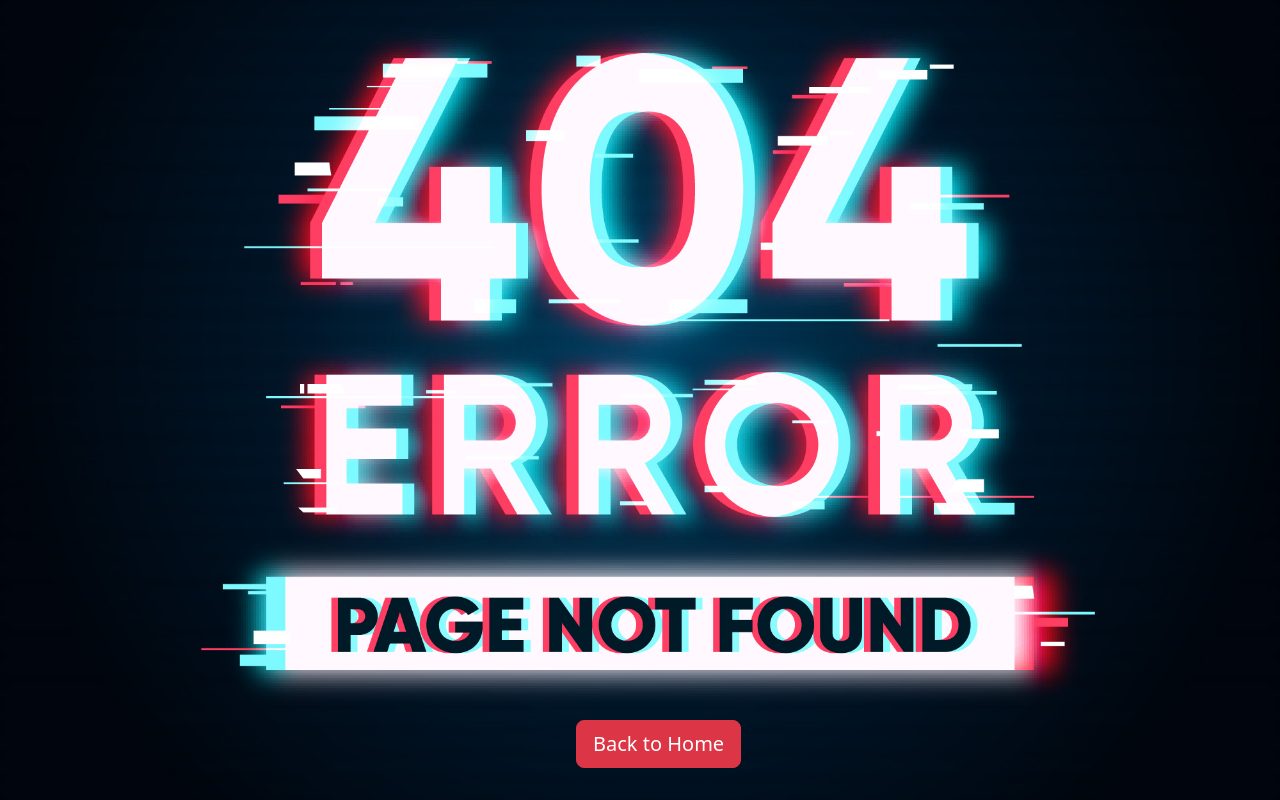
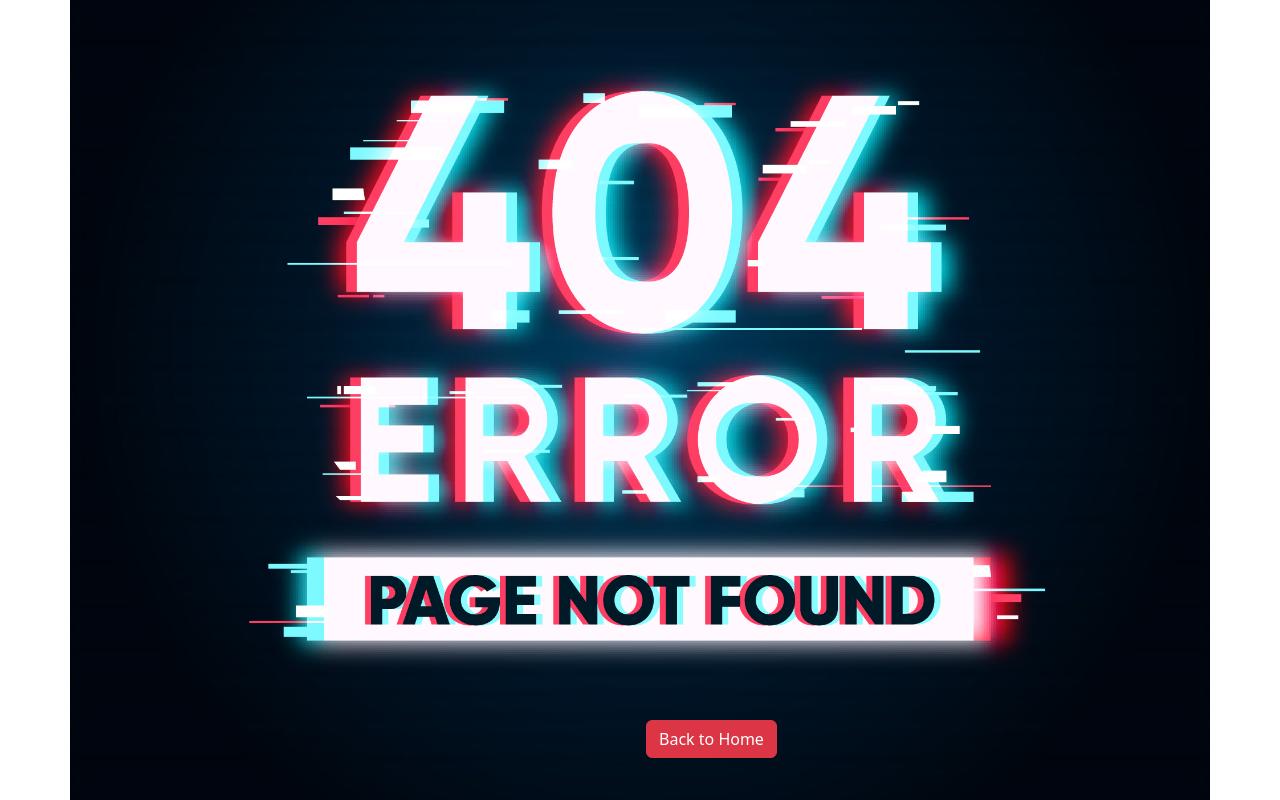
Before and after one commit to nicosalasaraoz/Blog_Noticias, a React (Create React App) app: page /ArticleDetail/1 in a window 1280 px wide. Built offline with nearby package versions, Linux system fonts and the light colour scheme.

Commit message:
error404 terminado

```diff
--- a/src/Components/Error404.jsx
+++ b/src/Components/Error404.jsx
@@ -4,15 +4,13 @@ import { Link } from "react-router-dom";
 
 const Error404 = () => {
   return (
-    <>
-      <Container fluid className="image-e">
-        <Link to="/">
-          <Button size="lg" variant="danger" className="bt-volver">
-            Back to Home
+
+      <Container  className="image-e">
+          <Button variant="danger" className="bt-volver">
+          <Link to="/" className="text-white" style={{ textDecoration: "none" }}>Back to Home</Link>
           </Button>
-        </Link>
       </Container>
-    </>
+
   );
 };
 
```
